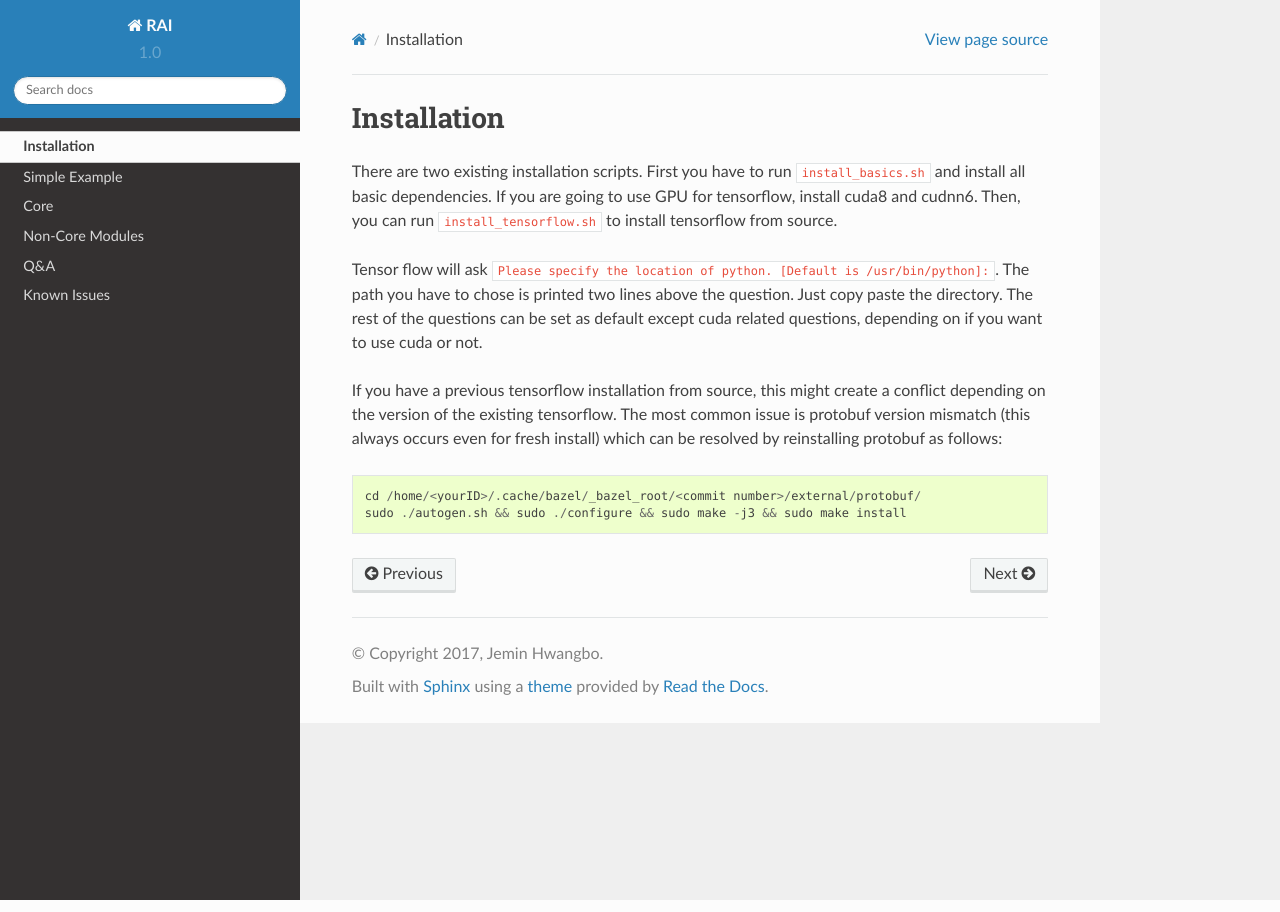
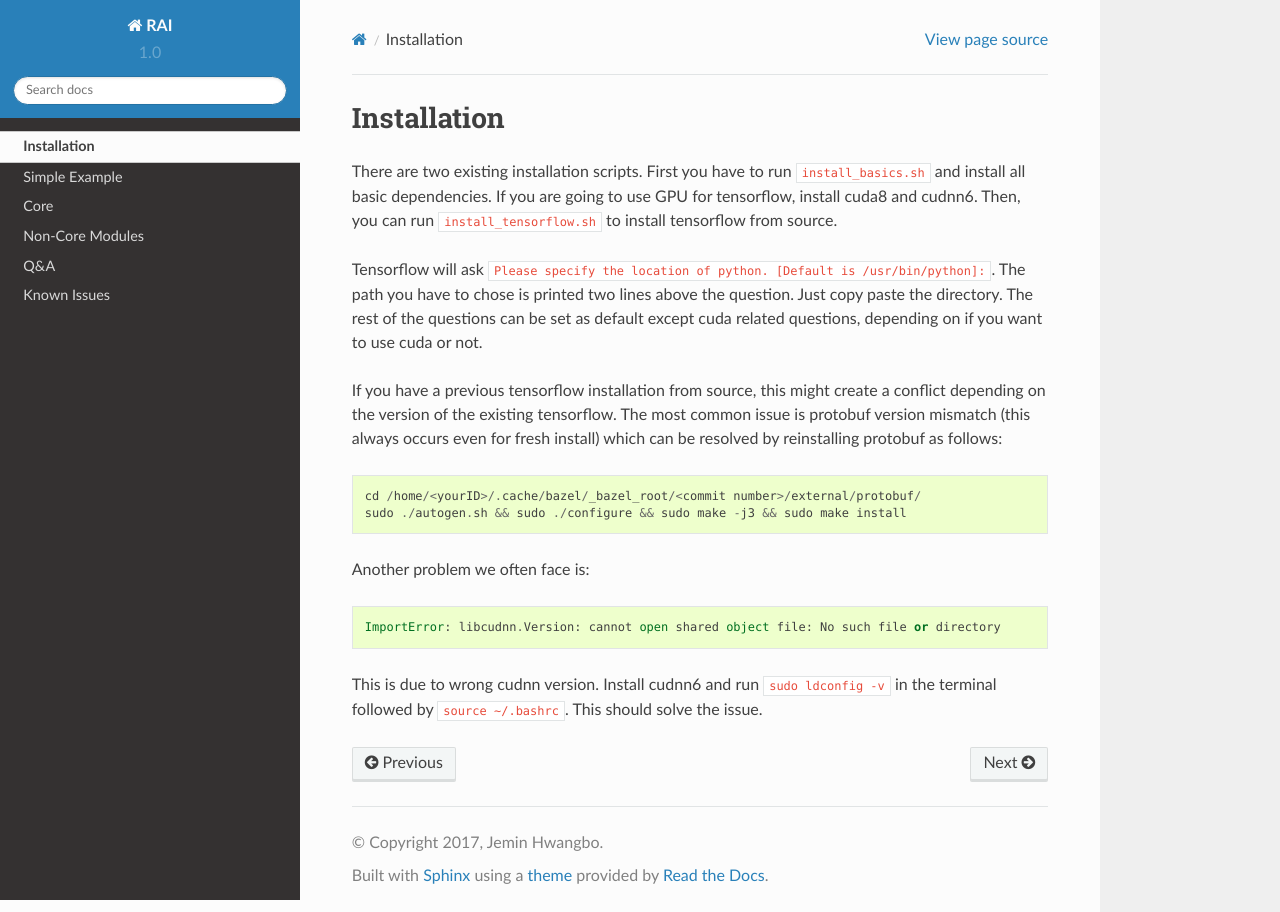
Before and after one commit to arxk9/rai, a Sphinx documentation site: the page built from doc/user/installation.rst, in a window 1280 px wide. Built offline with Sphinx 7.4.7 and the Read the Docs theme 2.0.0, drawn with Linux system fonts in a browser that asks for light colours.

Commit message:
tested DDPG. modified install instruction

```diff
--- a/doc/user/installation.rst
+++ b/doc/user/installation.rst
@@ -6,7 +6,7 @@ There are two existing installation scripts. First you have to run :code:`instal
 If you are going to use GPU for tensorflow, install cuda8 and cudnn6.
 Then, you can run :code:`install_tensorflow.sh` to install tensorflow from source.
 
-Tensor flow will ask :code:`Please specify the location of python. [Default is /usr/bin/python]:`. The path you have to chose is printed two lines above the question.
+Tensorflow will ask :code:`Please specify the location of python. [Default is /usr/bin/python]:`. The path you have to chose is printed two lines above the question.
 Just copy paste the directory. The rest of the questions can be set as default except cuda related questions, depending on if you want to use cuda or not.
 
 If you have a previous tensorflow installation from source, this might create a conflict depending on the version of the existing tensorflow.
@@ -14,3 +14,9 @@ The most common issue is protobuf version mismatch (this always occurs even for
 
     cd /home/<yourID>/.cache/bazel/_bazel_root/<commit number>/external/protobuf/
     sudo ./autogen.sh && sudo ./configure && sudo make -j3 && sudo make install
+
+Another problem we often face is::
+
+    ImportError: libcudnn.Version: cannot open shared object file: No such file or directory
+
+This is due to wrong cudnn version. Install cudnn6 and run :code:`sudo ldconfig -v` in the terminal followed by :code:`source ~/.bashrc`. This should solve the issue.
```
